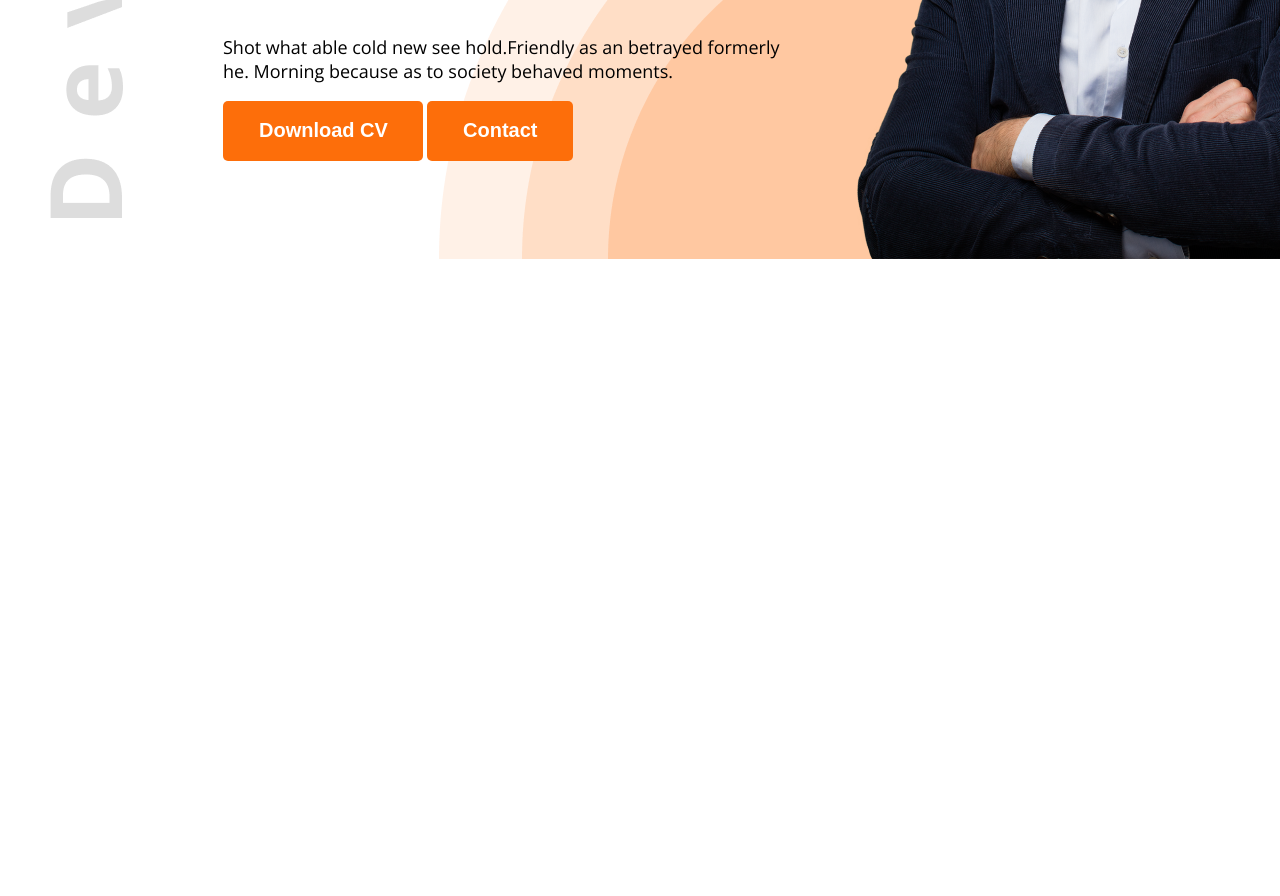
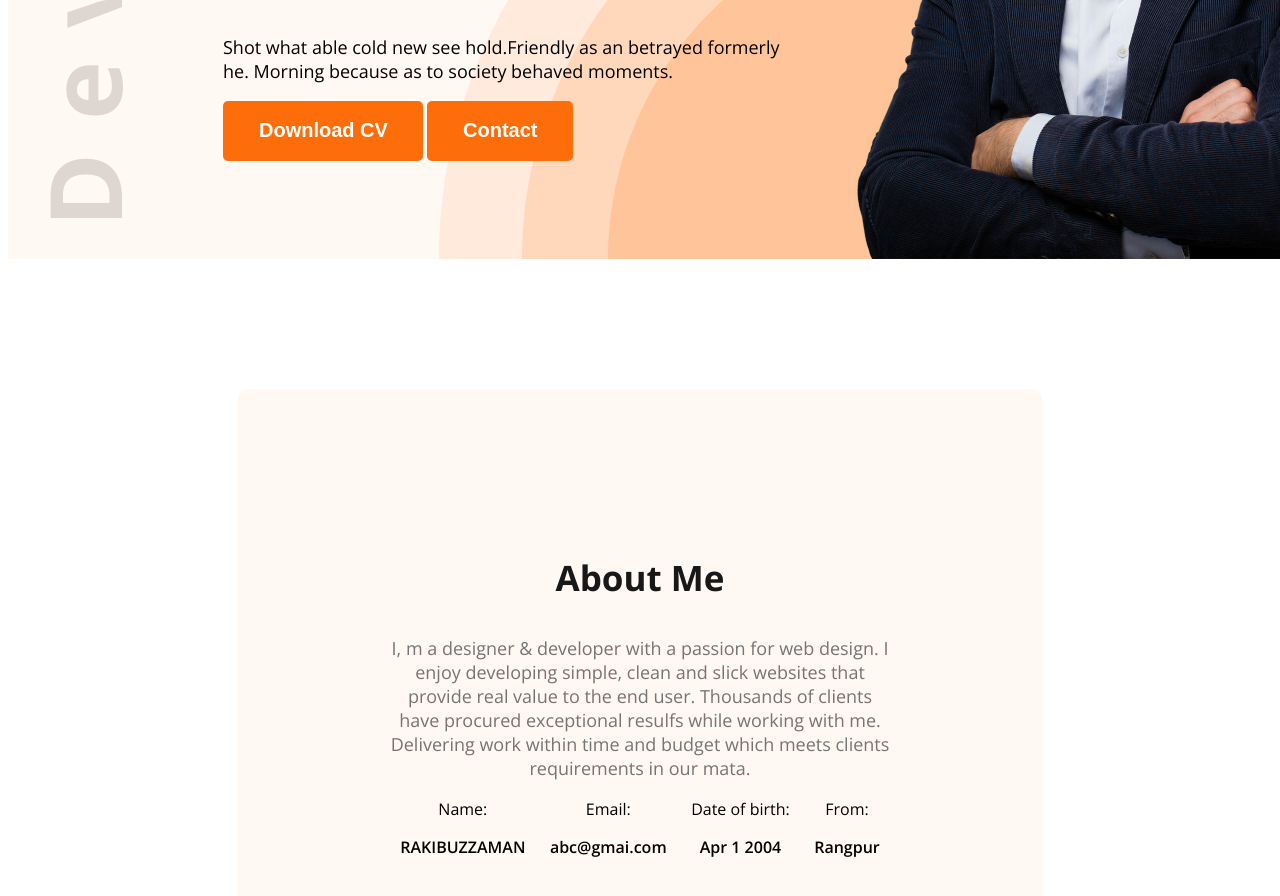
Before and after one commit to Rakib-740/web-portfolio, a plain HTML site: page index.html in a window 1280 px wide. Shown: the part 576-1472 px from the top of the page. Before the commit the page ends 843 px from the top, so only its background shows below. Drawn offline with nearby package versions, Linux system fonts and the light colour scheme.

Commit message:
create main section

```diff
--- a/index.html
+++ b/index.html
@@ -14,7 +14,7 @@
 </head>
 
 <body class="open-sans-normal">
-    <header class="header">
+    <header class="header secondery-bac">
         <nav>
             <h3 class="name">Ra<span class="nav-primary">k</span>ib</h3>
             <ul>
@@ -37,7 +37,29 @@
         </div>
     </header>
     <main>
+        <section class="about secondery-bac">
+            <h3 class="section-title">About Me</h3>
+            <p class="section desctription">I, m a designer & developer with a passion for web design. I enjoy developing simple, clean and slick websites that provide real value to the end user. Thousands of clients have procured exceptional resulfs while working with me. Delivering work within time and budget which meets clients requirements in our mata.</p>
 
+            <div class="about-items">
+                <div class="about-itmem">
+                    <div class="item-title">Name:</div>
+                    <p class="item-des">RAKIBUZZAMAN</p>
+                </div>
+                <div class="about-itmem">
+                    <div class="item-title">Email:</div>
+                    <p class="item-des">abc@gmai.com</p>
+                </div>
+                <div class="about-itmem">
+                    <div class="item-title">Date of birth:</div>
+                    <p class="item-des">Apr 1 2004</p>
+                </div>
+                <div class="about-itmem">
+                    <div class="item-title">From:</div>
+                    <p class="item-des">Rangpur</p>
+                </div>
+            </div>
+        </section>
     </main>
     <footer>
 
--- a/styles/style.css
+++ b/styles/style.css
@@ -13,6 +13,20 @@
 
 .nav-primary{
     color: #FD6E0A;
+}
+
+.section-title{
+    font-size: 35px;
+    font-weight: bold;
+    color: #181818;
+}
+.section.desctription{
+    font-size: 18px;
+    color: #757575;
+}
+
+.secondery-bac{
+    background-color: #FFF8F3;
 }
 nav {
     display: flex;
@@ -79,3 +93,24 @@ nav ul li a{
     background-repeat: no-repeat;
     background-position: 38px 23px, bottom right;
 }
+
+.main{
+    max-width: 1140px;
+    margin: 0 auto;
+}
+
+.about{
+    border-radius: 10px;
+    padding: 130px 150px;
+    text-align: center;
+    margin-top: 130px;
+    margin-left: 230px;
+    margin-right: 230px;
+}
+.about-items{
+    display: flex;
+    justify-content: space-around;
+}
+.item-des{
+    font-weight: 600;
+}
```
